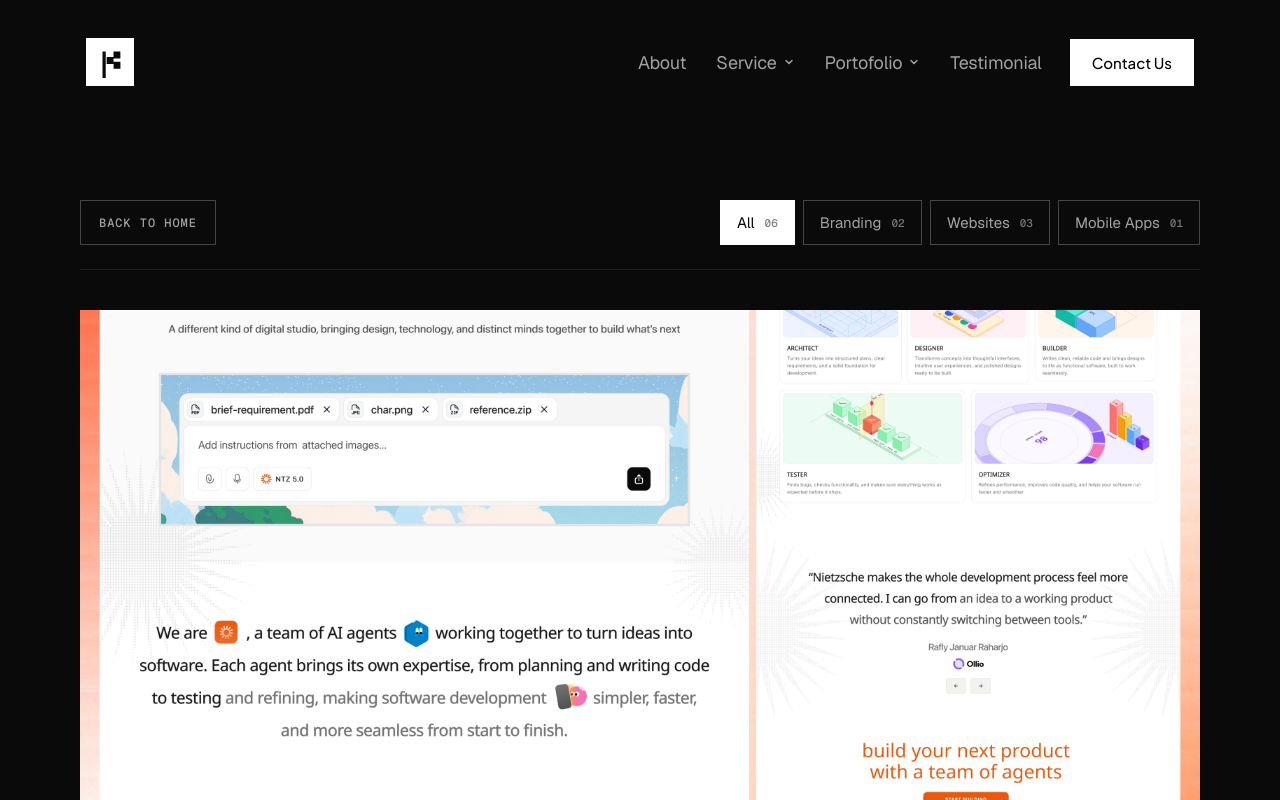
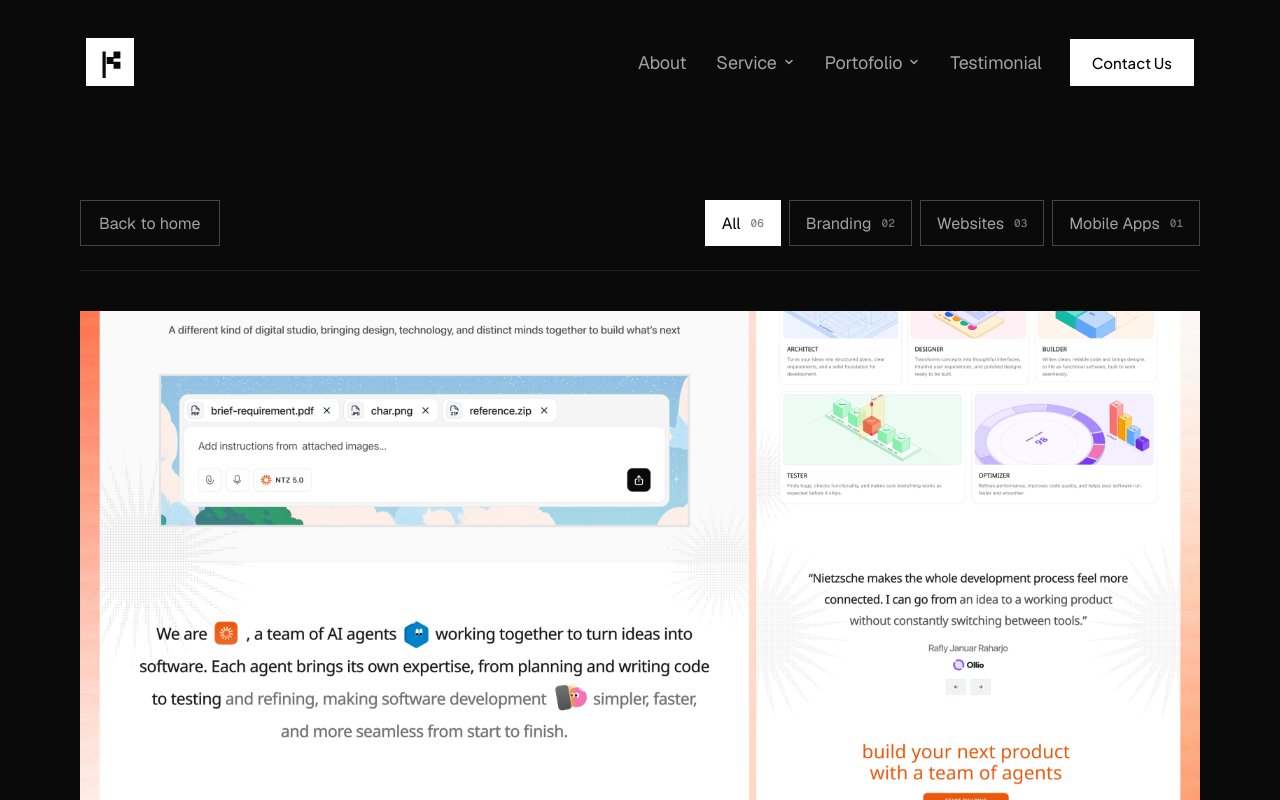
Before and after one commit to RaflyJanuarRaharjo/lowkeystudio, a Next.js app: page /work in a window 1280 px wide. Shown: the top 800 px of the page. Built offline with nearby package versions, Linux system fonts and the light colour scheme.

Commit message:
Back buttons and filters use navbar font

```diff
--- a/components/CaseStudy/CaseStudy.module.css
+++ b/components/CaseStudy/CaseStudy.module.css
@@ -33,11 +33,8 @@
   display: inline-block;
   padding: 12px 18px;
   border: 1px solid var(--color-border-strong);
-  font-family: var(--font-mono);
-  font-weight: 500;
-  font-size: 12px;
-  letter-spacing: 0.96px;
-  text-transform: uppercase;
+  font-family: var(--font-geist); /* sama dengan link navbar */
+  font-size: 16px;
   color: var(--color-text-muted);
   transition:
     background 0.25s ease,
--- a/components/WorkIndex/WorkIndex.module.css
+++ b/components/WorkIndex/WorkIndex.module.css
@@ -28,14 +28,11 @@
 .back {
   display: inline-flex;
   align-items: center;
-  height: 45px; /* sama dengan tinggi tombol filter */
+  height: 46px; /* sama dengan tinggi tombol filter */
   padding: 0 18px;
   border: 1px solid var(--color-border-strong);
-  font-family: var(--font-mono);
-  font-weight: 500;
-  font-size: 12px;
-  letter-spacing: 0.96px;
-  text-transform: uppercase;
+  font-family: var(--font-geist); /* sama dengan link navbar */
+  font-size: 16px;
   color: var(--color-text-muted);
   transition:
     background 0.25s ease,
@@ -67,10 +64,12 @@
   display: inline-flex;
   align-items: center;
   gap: 10px;
-  padding: 12px 16px;
+  height: 46px;
+  padding: 0 16px;
   border: 1px solid var(--color-border-strong);
   color: var(--color-text-muted);
-  font-size: 15px;
+  font-family: var(--font-geist);
+  font-size: 16px;
   transition:
     background 0.25s ease,
     color 0.25s ease,
```
